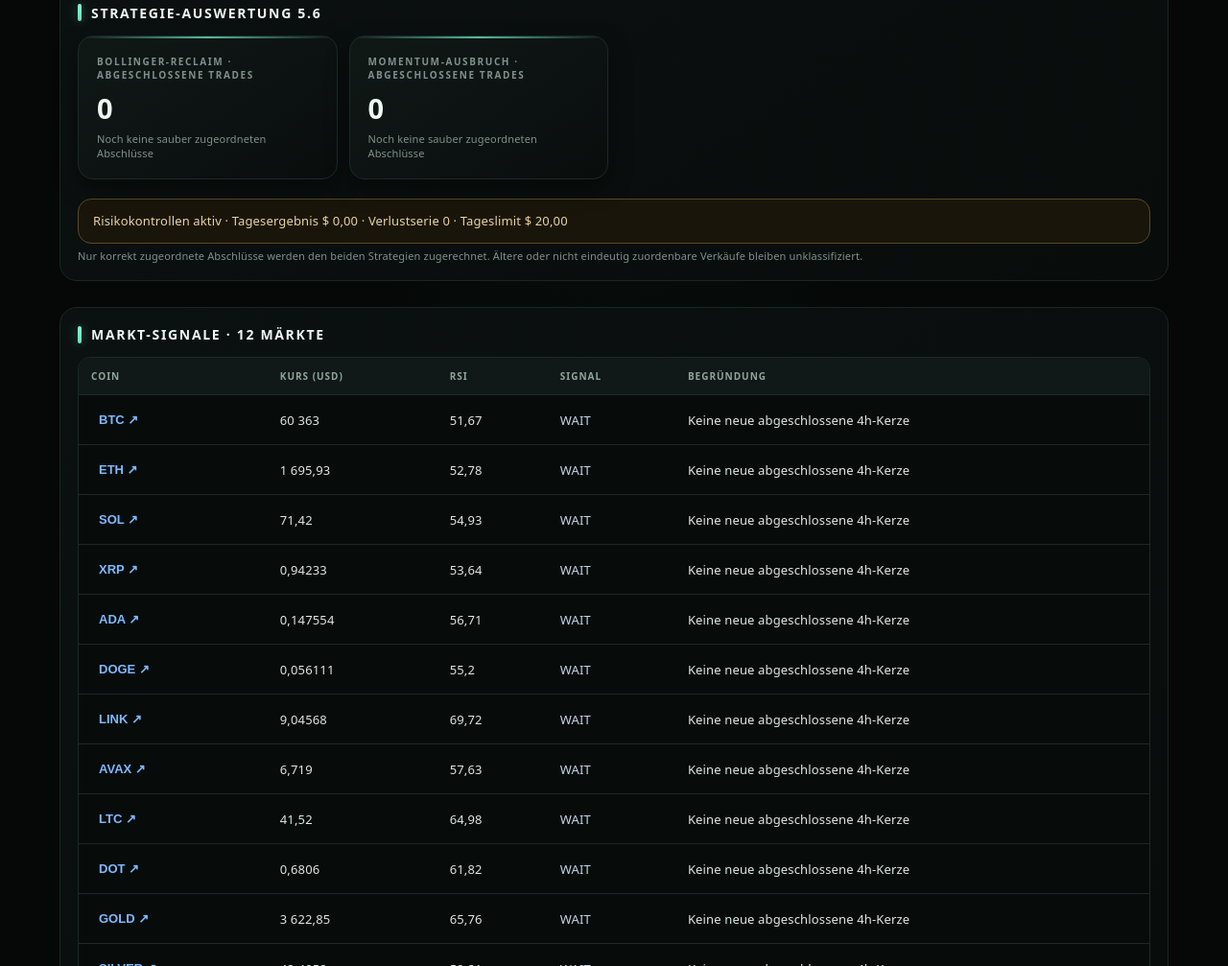
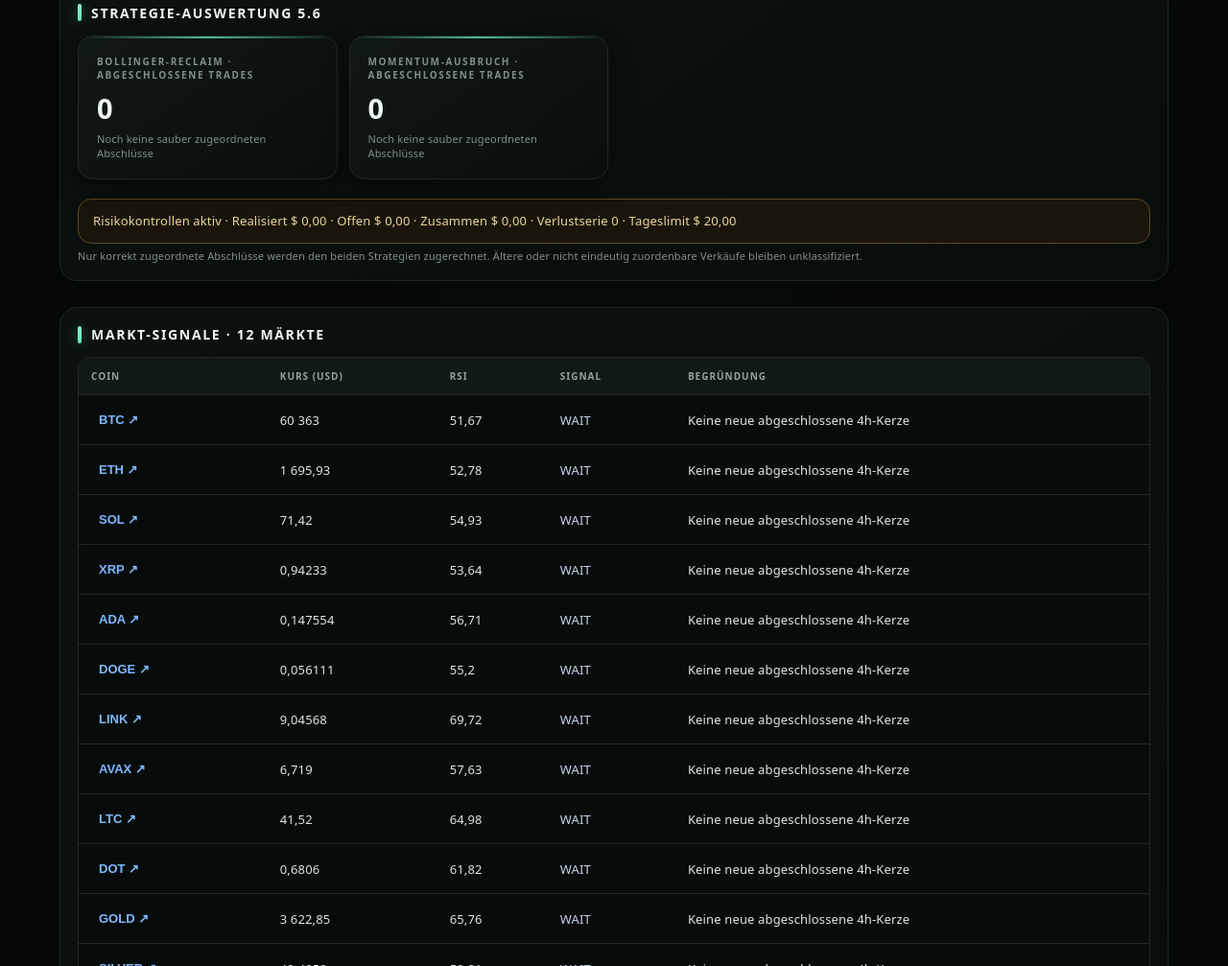
Before and after one commit to mihasarc-sketch/crypto-demo-bot, a plain HTML site: page index.html in a window 1280 px wide. Shown: the part 1817-2824 px from the top of the page at 96% size. Drawn offline with Linux system fonts and the light colour scheme; no server answers.

Commit message:
Show combined realized and unrealized daily risk on dashboard

```diff
--- a/index.html
+++ b/index.html
@@ -218,9 +218,12 @@ function render(s){
  document.getElementById('bollingerStats').textContent=statText(b);
  document.getElementById('momentumStats').textContent=statText(m);
  const risk=s.risk_controls||{};
- document.getElementById('riskStatus').textContent=risk.buy_paused
-  ? 'KAUFPAUSE aktiv · Tagesergebnis '+money(risk.daily_realized)+' · Verlustserie '+(risk.consecutive_losses||0)
-  : 'Risikokontrollen aktiv · Tagesergebnis '+money(risk.daily_realized)+' · Verlustserie '+(risk.consecutive_losses||0)+' · Tageslimit '+money(risk.daily_max_loss);
+ document.getElementById('riskStatus').textContent=(risk.buy_paused?'KAUFPAUSE aktiv':'Risikokontrollen aktiv')
+  +' · Realisiert '+money(risk.daily_realized)
+  +' · Offen '+money(risk.open_unrealized)
+  +' · Zusammen '+money(risk.daily_combined_pnl)
+  +' · Verlustserie '+(risk.consecutive_losses||0)
+  +' · Tageslimit '+money(risk.daily_max_loss);
  const sig=s.signals||{};document.getElementById('signals').innerHTML=Object.entries(sig).map(([coin,x])=>'<tr><td><button type="button" class="signal-coin" data-open-chart="'+esc(coin)+'">'+esc(coin)+' ↗</button></td><td>'+num(x.price,6)+'</td><td>'+num(x.rsi,2)+'</td><td class="wait">'+esc(x.decision||'—')+'</td><td>'+esc(x.reason||'—')+'</td></tr>').join('')||'<tr><td colspan="5">Keine Signale vorhanden.</td></tr>';
  const open=Object.entries(positions), signals=s.signals||{};document.getElementById('open').innerHTML=open.map(([coin,x])=>{
   const entry=Number(x.entry_price??x.entry??0), qty=Number(x.amount??x.quantity??0), cost=Number(x.cost??x.invested??0);
```
